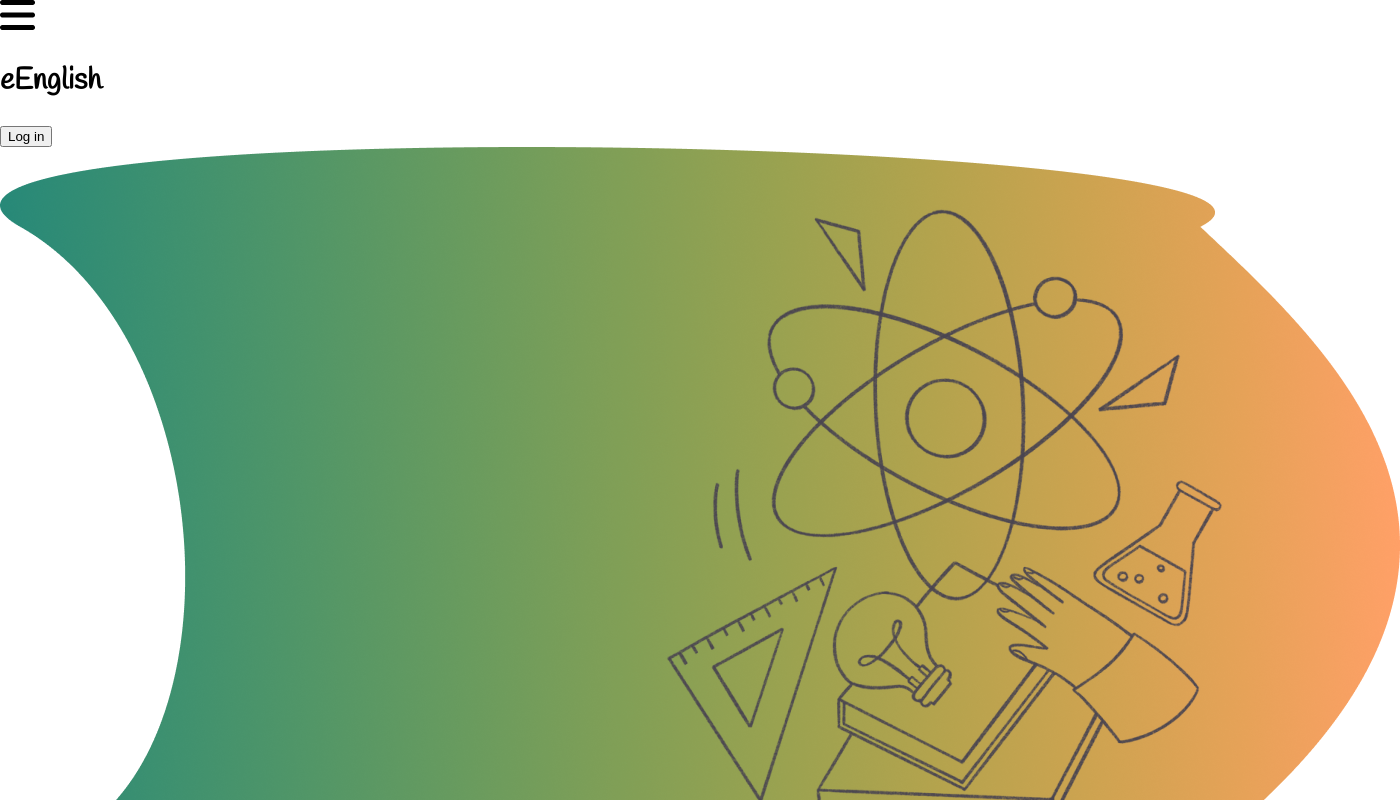
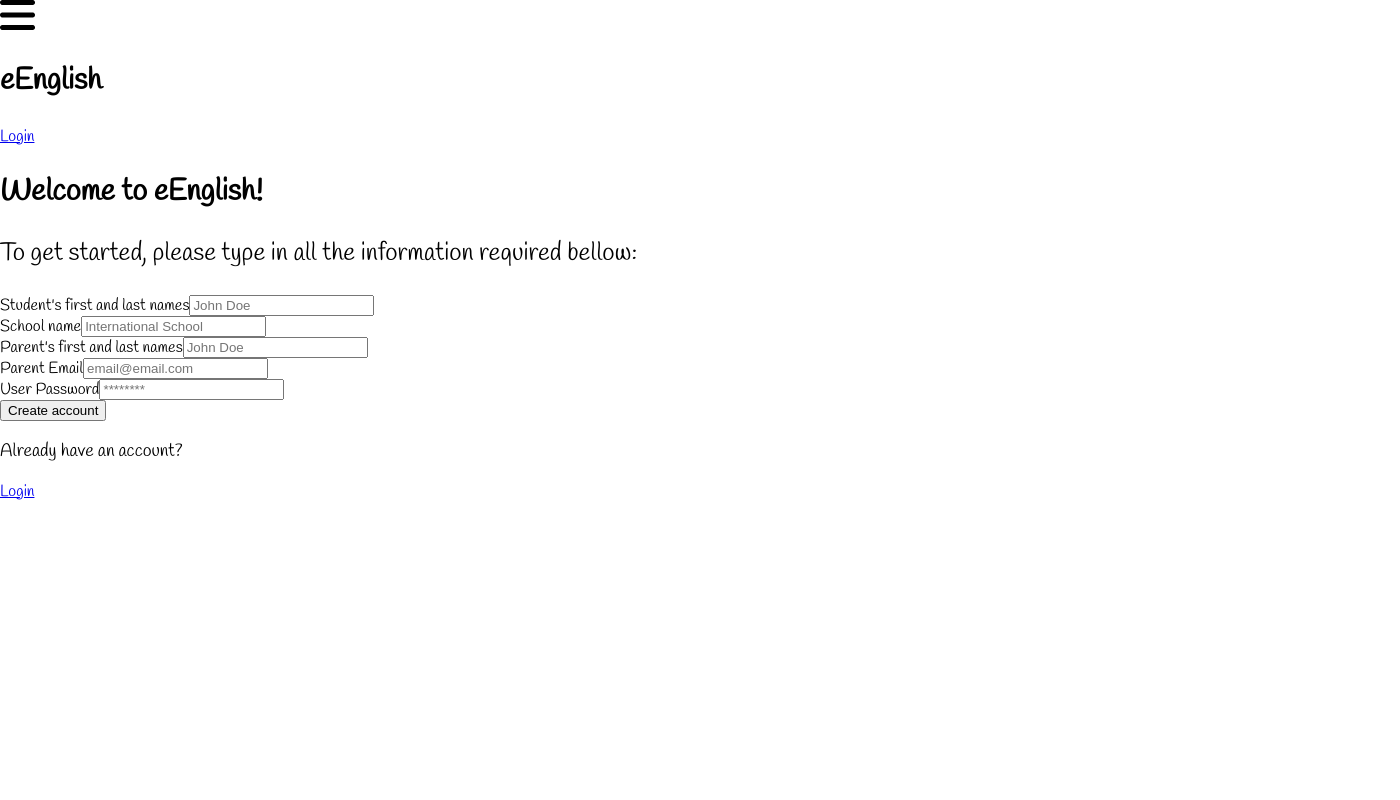
Before and after one commit to limatfc/learning-plataform, a React (Create React App) app: page /sign-up in a window 1280 px wide. Shown: the top 800 px of the page, 1400 px wide, since content can reach past the window. Built offline with nearby package versions, Linux system fonts and the light colour scheme.

Commit message:
login + signUp pages

```diff
--- a/package.json
+++ b/package.json
@@ -8,6 +8,7 @@
     "@testing-library/user-event": "^13.5.0",
     "react": "^18.0.0",
     "react-dom": "^18.0.0",
+    "react-router-dom": "^6.3.0",
     "react-scripts": "5.0.1",
     "web-vitals": "^2.1.4"
   },
--- a/src/App.jsx
+++ b/src/App.jsx
@@ -1,12 +1,21 @@
+import { BrowserRouter, Routes, Route } from "react-router-dom";
 import NavigationBar from "./components/NavigationBar";
 import Landing from "./pages/Landing";
+import Login from "./pages/Login";
+import ResetPassword from "./pages/ResetPassword";
+import SignUp from "./pages/SignUp";
 import "./styles/styles.css";
 
 export default function App() {
   return (
-    <div className="App">
+    <BrowserRouter>
       <NavigationBar />
-      <Landing />
-    </div>
+      <Routes>
+        <Route path="/" element={<Landing />} />
+        <Route path="/login" element={<Login />} />
+        <Route path="/reset-password" element={<ResetPassword />} />
+        <Route path="/sign-up" element={<SignUp />} />
+      </Routes>
+    </BrowserRouter>
   );
 }
--- /dev/null
+++ b/src/components/InputField.jsx
@@ -0,0 +1,28 @@
+import { useState } from "react";
+
+export default function InputField({ setup, actions }) {
+  const [error, setError] = useState(null);
+
+  const { type, label, placeholder, errorMessage } = setup;
+  const [setter, check] = actions;
+
+  function onBlurHandler(event) {
+    const hasError = check(event.target.value);
+    hasError ? setError(false) : setError(true);
+  }
+
+  return (
+    <div>
+      <label>
+        {label}
+        <input
+          type={type}
+          placeholder={placeholder}
+          onChange={setter}
+          onBlur={onBlurHandler}
+        />
+      </label>
+      {error && <small>{errorMessage}</small>}
+    </div>
+  );
+}
--- a/src/components/LandingFindUs.jsx
+++ b/src/components/LandingFindUs.jsx
@@ -1,5 +1,5 @@
 export default function LandingFindUs({ item }) {
-  const list = item.info.map((item) => <li>{item}</li>);
+  const list = item.info.map((item) => <li key={item}>{item}</li>);
 
   return (
     <div>
--- a/src/components/NavBarMobileLogOut.jsx
+++ b/src/components/NavBarMobileLogOut.jsx
@@ -1,3 +1,4 @@
+import { Link } from "react-router-dom";
 import menu from "../assets/icons/menu.png";
 
 export default function NavBarMobileLogOut() {
@@ -5,7 +6,7 @@ export default function NavBarMobileLogOut() {
     <nav>
       <img src={menu} alt="three parallel horizontal lines" />
       <h2> eEnglish</h2>
-      <button>Log in</button>
+      <Link to="/login">Login</Link>
     </nav>
   );
 }
--- /dev/null
+++ b/src/data/inputFields.json
@@ -0,0 +1,48 @@
+{
+  "login": {
+    "email": {
+      "type": "email",
+      "label": "User Email",
+      "placeholder": "email@email.com",
+      "errorMessage": "Email field must contain an '@' symbol"
+    },
+    "pass": {
+      "type": "password",
+      "label": "User Password",
+      "placeholder": "********",
+      "errorMessage": "Password must contain at least 8 characters"
+    }
+  },
+  "signUp": {
+    "childName": {
+      "type": "text",
+      "label": "Student's first and last names",
+      "placeholder": "John Doe",
+      "errorMessage": "Child name must be completed"
+    },
+    "school": {
+      "type": "text",
+      "label": "School name",
+      "placeholder": "International School",
+      "errorMessage": "School must be completed"
+    },
+    "parentName": {
+      "type": "text",
+      "label": "Parent's first and last names",
+      "placeholder": "John Doe",
+      "errorMessage": "Parent name must be completed"
+    },
+    "email": {
+      "type": "email",
+      "label": "Parent Email",
+      "placeholder": "email@email.com",
+      "errorMessage": "Email field must contain an '@' symbol"
+    },
+    "pass": {
+      "type": "password",
+      "label": "User Password",
+      "placeholder": "********",
+      "errorMessage": "Password must contain at least 8 characters"
+    }
+  }
+}
--- /dev/null
+++ b/src/pages/Login.jsx
@@ -0,0 +1,33 @@
+import { useState } from "react";
+import { Link } from "react-router-dom";
+import InputField from "../components/InputField";
+import data from "../data/inputFields.json";
+
+export default function Login() {
+  const [email, setEmail] = useState("");
+  const [password, setPassword] = useState("");
+  const checkEmail = (item) => item.includes("@");
+  const checkPassword = (item) => item.length >= 8;
+  const info = data.login;
+
+  function onSubmitHandler(event) {
+    event.preventDefault();
+    console.log(email, password);
+  }
+
+  return (
+    <div>
+      <h2>You are only a few clicks away from all the fun!</h2>
+      <h3>Login into your account:</h3>
+      <form onSubmit={onSubmitHandler}>
+        <InputField setup={info.email} actions={[setEmail, checkEmail]} />
+        <InputField setup={info.pass} actions={[setPassword, checkPassword]} />
+        <button>Sign in</button>
+        <p>Forgot your password?</p>
+        <Link to="/reset-password">Redefine password</Link>
+        <p>Don't have an account yet?</p>
+        <Link to="/sign-up">Create account</Link>
+      </form>
+    </div>
+  );
+}
--- /dev/null
+++ b/src/pages/ResetPassword.jsx
@@ -0,0 +1,3 @@
+export default function ResetPassword() {
+  return <div>Reset</div>;
+}
--- /dev/null
+++ b/src/pages/SignUp.jsx
@@ -0,0 +1,36 @@
+import { useState } from "react";
+import { Link } from "react-router-dom";
+import InputField from "../components/InputField";
+import inputData from "../data/inputFields.json";
+
+export default function SignUp() {
+  const [childName, setChildName] = useState("");
+  const [school, setSchool] = useState("");
+  const [parentName, setParentName] = useState("");
+  const [email, setEmail] = useState("");
+  const [password, setPassword] = useState("");
+  const check = (item) => item !== "";
+  const checkEmail = (item) => item.includes("@");
+  const checkPassword = (item) => item.length >= 8;
+
+  const info = inputData.signUp;
+
+  return (
+    <div>
+      <h2>Welcome to eEnglish!</h2>
+      <h3>
+        To get started, please type in all the information required bellow:
+      </h3>
+      <form>
+        <InputField setup={info.childName} actions={[setChildName, check]} />
+        <InputField setup={info.school} actions={[setSchool, check]} />
+        <InputField setup={info.parentName} actions={[setParentName, check]} />
+        <InputField setup={info.email} actions={[setEmail, checkEmail]} />
+        <InputField setup={info.pass} actions={[setPassword, checkPassword]} />
+        <button>Create account</button>
+        <p>Already have an account?</p>
+        <Link to="/login">Login</Link>
+      </form>
+    </div>
+  );
+}
```
Also changed, not shown: 1 other file (tests, documents, lock files or other folders).
